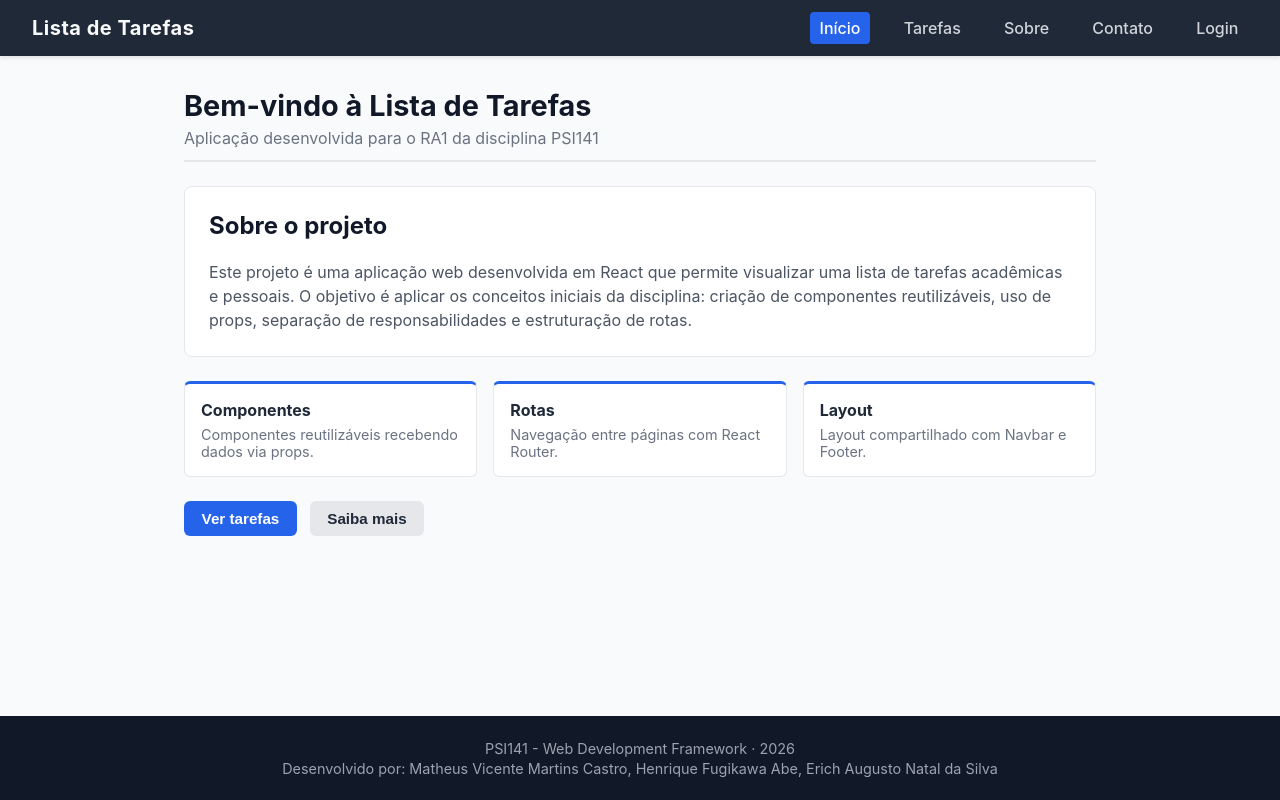
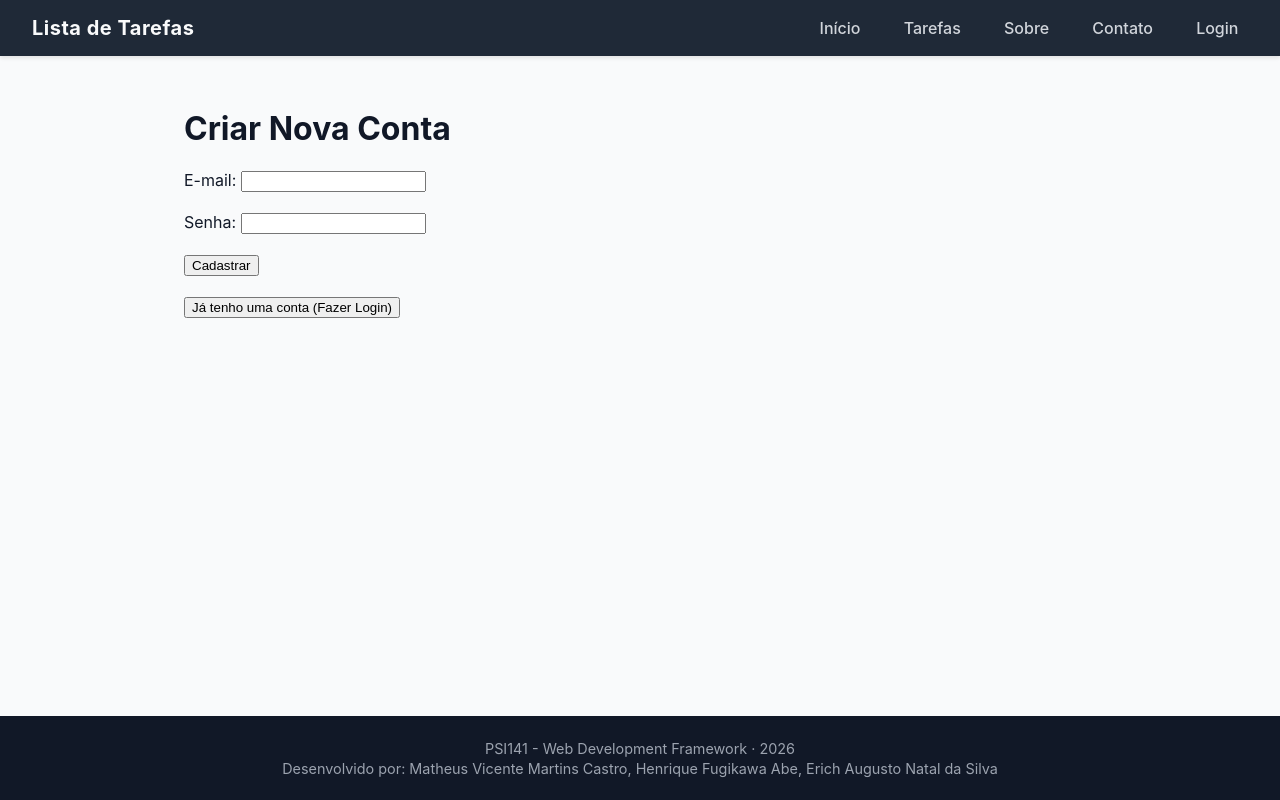
Before and after one commit to vmartro/PUCPR, a React (Create React App) app: page /cadastro in a window 1280 px wide. Before the commit this address led to /. Built offline with nearby package versions, Linux system fonts and the light colour scheme.

Commit message:
Add: Cadastro

```diff
--- a/src/App.js
+++ b/src/App.js
@@ -6,6 +6,7 @@ import Sobre from './pages/Sobre';
 import Contato from './pages/Contato';
 import Login from "./pages/Login";
 import PrivateRoute from "./components/PrivateRoute";
+import Cadastro from './pages/Cadastro';
 import './App.css';
 
 function App() {
@@ -35,6 +36,7 @@ function App() {
 
           <Route path="sobre" element={<Sobre />} />
           <Route path="login" element={<Login />} />
+          <Route path="/cadastro" element={<Cadastro />} />
 
           <Route path="*" element={<Navigate to="/" replace />} />
         </Route>
--- a/src/components/TarefaCard.js
+++ b/src/components/TarefaCard.js
@@ -6,10 +6,13 @@ import './TarefaCard.css';
 
 function formatarData(iso) {
   if (!iso) return '';
-  const [ano, mes, dia] = iso.split('-');
+
+  const dataLimpa = iso.split('T')[0];
+
+  const [ano, mes, dia] = dataLimpa.split('-');
+
   return `${dia}/${mes}/${ano}`;
 }
-
 function TarefaCard({ id, titulo, descricao, prioridade, concluida, prazo, onEdit, onDelete }) {
   return (
     <article className={`tarefa-card ${concluida ? 'tarefa-card-concluida' : ''}`}>
--- /dev/null
+++ b/src/pages/Cadastro.jsx
@@ -0,0 +1,103 @@
+import React, { useState } from 'react';
+import { useNavigate } from 'react-router-dom';
+
+function Cadastro() {
+  const [email, setEmail] = useState('');
+  const [senha, setSenha] = useState('');
+  const [erro, setErro] = useState('');
+  const [mensagemSucesso, setMensagemSucesso] = useState('');
+
+  const navigate = useNavigate();
+
+  const handleSubmit = async (e) => {
+    e.preventDefault();
+    setErro('');
+    setMensagemSucesso('');
+
+    try {
+      const resposta = await fetch('http://localhost:3001/cadastro', {
+        method: 'POST',
+        headers: {
+          'Content-Type': 'application/json',
+        },
+        body: JSON.stringify({ email, senha }),
+      });
+
+      const dados = await resposta.json();
+
+      if (!resposta.ok) {
+        throw new Error(dados.erro || 'Erro ao cadastrar');
+      }
+
+      setMensagemSucesso(dados.mensagem);
+
+      // Limpa os campos após o sucesso
+      setEmail('');
+      setSenha('');
+
+      // Opcional: Redireciona para o login após 2 segundos
+      setTimeout(() => {
+        navigate('/login');
+      }, 2000);
+
+    } catch (err) {
+      setErro(err.message);
+    }
+  };
+
+  return (
+    <div>
+      <h1>Criar Nova Conta</h1>
+
+      {erro && (
+        <div style={{ color: 'red', marginBottom: '10px' }}>
+          <strong>Erro:</strong> {erro}
+        </div>
+      )}
+
+      {mensagemSucesso && (
+        <div style={{ color: 'green', marginBottom: '10px' }}>
+          {mensagemSucesso}
+        </div>
+      )}
+
+      <form onSubmit={handleSubmit}>
+        <div>
+          <label htmlFor="email">E-mail: </label>
+          <input
+            type="email"
+            id="email"
+            value={email}
+            onChange={(e) => setEmail(e.target.value)}
+            required
+          />
+        </div>
+
+        <br />
+
+        <div>
+          <label htmlFor="senha">Senha: </label>
+          <input
+            type="password"
+            id="senha"
+            value={senha}
+            onChange={(e) => setSenha(e.target.value)}
+            required
+          />
+        </div>
+
+        <br />
+
+        <button type="submit">Cadastrar</button>
+      </form>
+
+      <br />
+
+      <button onClick={() => navigate('/login')}>
+        Já tenho uma conta (Fazer Login)
+      </button>
+    </div>
+  );
+}
+
+export default Cadastro;
--- a/src/pages/Login.jsx
+++ b/src/pages/Login.jsx
@@ -9,7 +9,6 @@ export default function LoginPage() {
 
   async function fazerLogin() {
     try {
-
       const resposta = await fetch("http://localhost:3001/login", {
         method: "POST",
         headers: {
@@ -26,22 +25,18 @@ export default function LoginPage() {
       console.log(dados);
 
       if (!resposta.ok) {
-
         alert(dados.erro);
-
         localStorage.removeItem("token");
-
         return;
       }
 
       localStorage.setItem("token", dados.token);
 
+      // Redireciona após o login dar certo
       navigate("/usuarios");
 
     } catch (erro) {
-
       console.log(erro);
-
     }
   }
 
@@ -64,6 +59,15 @@ export default function LoginPage() {
       <button onClick={fazerLogin}>
         Entrar
       </button>
+
+      {/* --- BOTÃO DE CADASTRO ADICIONADO AQUI --- */}
+      <br />
+      <br />
+      <button onClick={() => navigate("/cadastro")}>
+        Não tem uma conta? Cadastre-se
+      </button>
+      {/* ---------------------------------------- */}
+
     </div>
   );
 }
--- a/src/pages/Tarefas.jsx
+++ b/src/pages/Tarefas.jsx
@@ -103,7 +103,7 @@ function Tarefas() {
 
           <input className="form-input" type="text" name="titulo" placeholder="Título da tarefa" value={form.titulo} onChange={handleChange} required />
           <input className="form-input" type="text" name="descricao" placeholder="Descrição detalhada da tarefa..." value={form.descricao} onChange={handleChange} required />
-          <input className="form-input" type="date" name="prazo" value={form.prazo} onChange={handleChange} required />
+          <input className="form-input" type="date" name="prazo" value={formataDataInput(form.prazo)} onChange={handleChange} required />
 
           <select className="form-select" name="prioridade" value={form.prioridade} onChange={handleChange}>
             <option value="alta">Prioridade: Alta</option>
@@ -167,4 +167,14 @@ function Tarefas() {
   );
 }
 
+const formataDataInput = (dataBruta) => {
+  if (!dataBruta) return '';
+
+  const data = new Date(dataBruta);
+
+  if (isNaN(data.getTime())) return '';
+
+  return data.toISOString().substring(0, 10);
+};
+
 export default Tarefas;
```
Also changed, not shown: 1 other file (tests, documents, lock files or other folders). Lines whose indentation alone changed are shown as unchanged.
